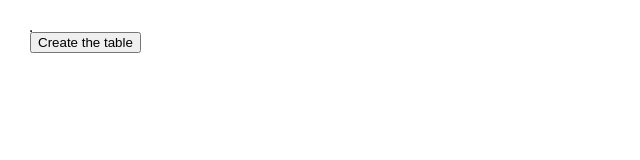
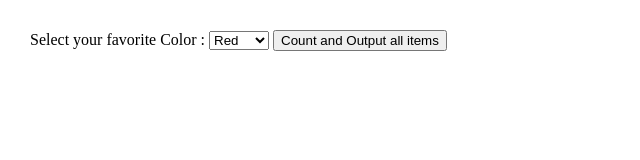
Before and after one commit to YuBaichuan2000/JS_DOM-Prac, a plain HTML site: page w3_prac/index.html in a window 1280 px wide. Shown: the whole page, without its empty margins (0-640 px from the left). Drawn offline with Linux system fonts and the light colour scheme.

Commit message:
Did more practice, grinding very hard atm

```diff
--- a/w3_prac/app.js
+++ b/w3_prac/app.js
@@ -46,3 +46,17 @@ function createTable(){
         table.appendChild(newRow);
     }
 }
+
+function removecolor(){
+    const color = document.querySelector('#colorSelect');
+    color.children[color.selectedIndex].remove();
+}
+
+function getOptions(){
+    const color = document.querySelector('#mySelect');
+    let message = `We have ${color.children.length} options`;
+    Array.from(color).forEach(option=>{
+        message = message + option.innerText;
+    })
+    window.alert(message);
+}
--- a/w3_prac/index.html
+++ b/w3_prac/index.html
@@ -1,14 +1,20 @@
 <!DOCTYPE html>
-<html>
-<head>
+<html><head>
 <meta charset=utf-8 />
-<title>Change the content of a cell</title>
-<script defer src="app.js"></script>
 <style type="text/css">
 body {margin: 30px;}
 </style>
-</head><body>
-<table id="myTable" border="1">
-</table><form>
-<input type="button" onclick="createTable()" value="Create the table">
-</form></body></html>
+<script defer src="app.js"></script>
+<title>Count and display items of a dropdown list - w3resource</title>
+</head><body><form>
+Select your favorite Color :
+<select id="mySelect">
+<option>Red</option>
+<option>Green</option>
+<option>Blue</option>
+<option>White</option>
+</select>
+<input type="button" onclick="getOptions()" value="Count and Output all items">
+</form>
+</body>
+</html>
```
